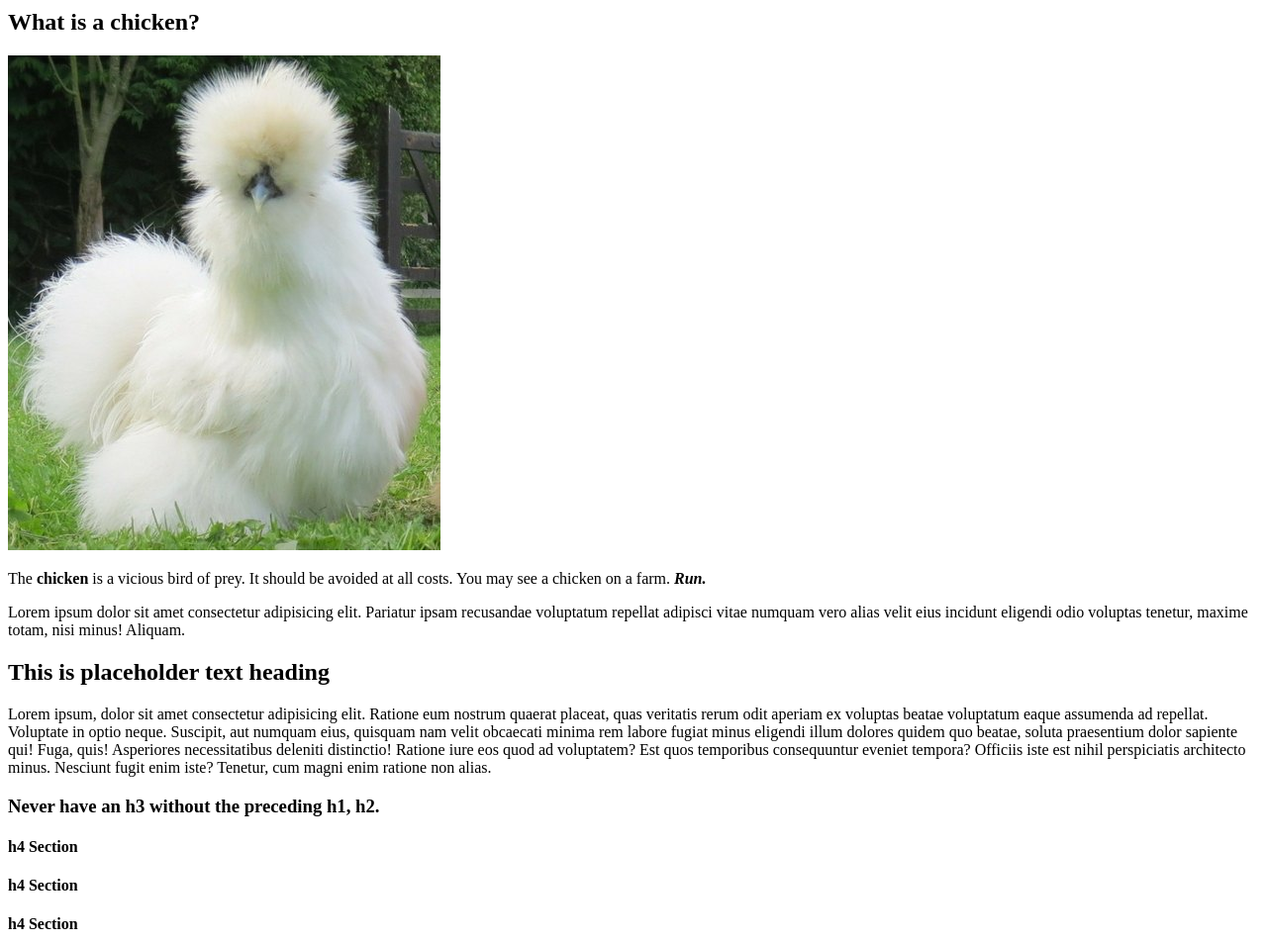
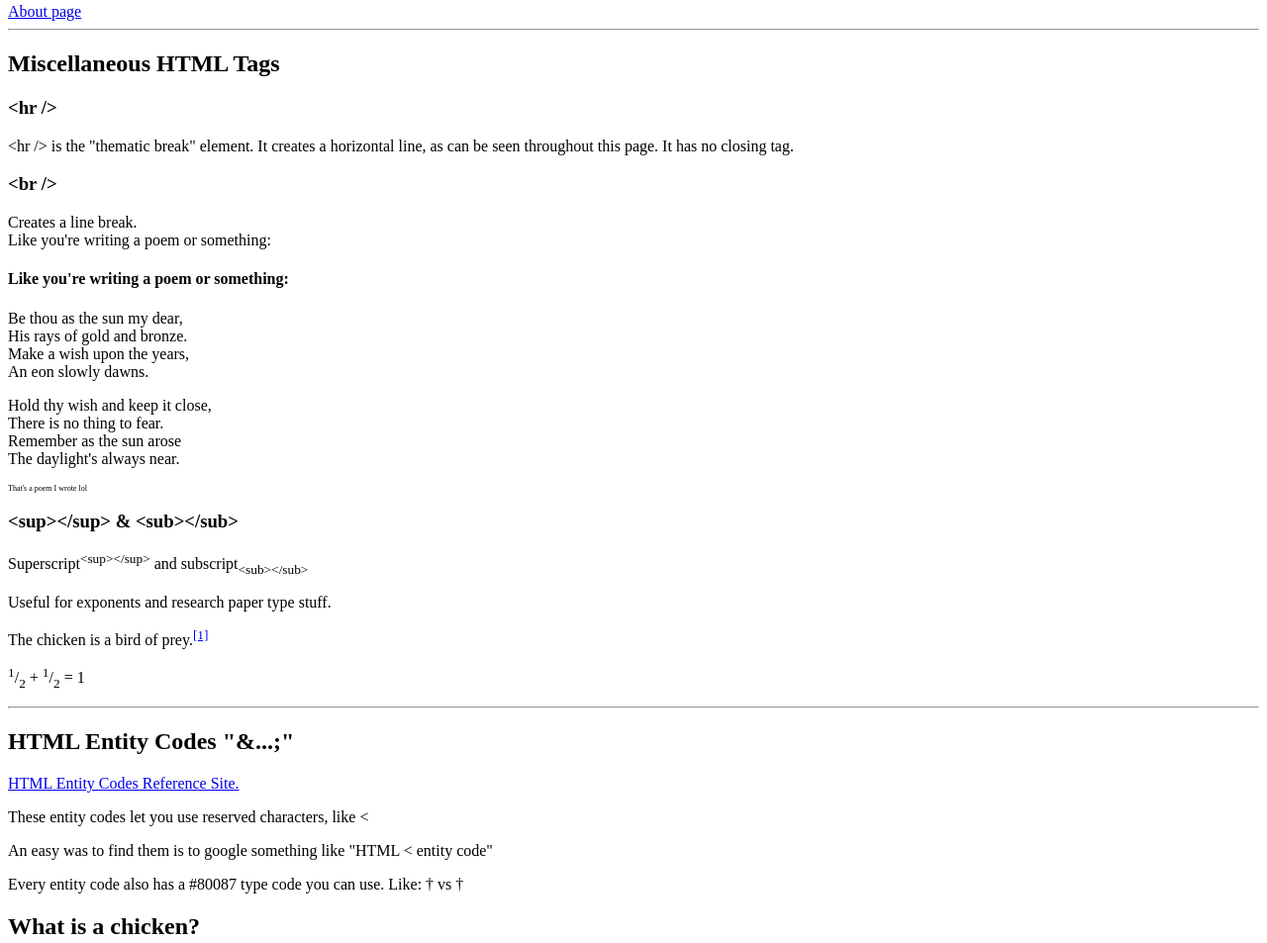
Before and after one commit to Vilasi/html-practice, a plain HTML site: page chickens.html in a window 1280 px wide. Shown: the part 1260-2213 px from the top of the page at 99% size. Drawn offline with Linux system fonts and the light colour scheme.

Commit message:
More HTMl tag study added

```diff
--- a/chickens.html
+++ b/chickens.html
@@ -5,7 +5,7 @@
     <meta charset="utf-8" />
     <meta http-equiv="X-UA-Compatible" content="IE=edge" />
     <title>The Notorious Chicken</title>
-    <meta name="description" content="" />
+    <meta name="description" content="A document with which I practice HTML" />
     <meta name="viewport" content="width=device-width, initial-scale=1" />
     <link rel="stylesheet" href="" />
   </head>
@@ -23,6 +23,7 @@
     <h6>
       .........................................................................................................
     </h6>
+    <hr />
     <h2>Links</h2>
     <!-- Lists Practice | Anchor tag practice -->
 
@@ -79,6 +80,7 @@
       <a href="./html/about.html">About Page</a>
       <a href="https://www.google.com" target="_blank">Google</a>
     </div>
+    <hr />
 
     <!-- <span>'s and other things to use in place of ham for your Ham Span sandwich' -->
     <h2>Span</h2>
@@ -99,6 +101,67 @@
     </ul>
     <p>Spans can go around text within something like an anchor tag too</p>
     <a href="./html/about.html">About <span>page</span></a>
+    <hr />
+
+    <!-- <hr> and other odd elements one may encounter -->
+    <h2>Miscellaneous HTML Tags</h2>
+    <h3>&lt;hr /&gt;</h3>
+    <p>
+      &lt;hr /&gt; is the "thematic break" element. It creates a horizontal
+      line, as can be seen throughout this page. It has no closing tag.
+    </p>
+    <h3>&lt;br /&gt;</h3>
+    <p>
+      Creates a line break.<br />
+      Like you're writing a poem or something:
+    </p>
+
+    <h4>Like you're writing a poem or something:</h4>
+    <p>
+      Be thou as the sun my dear,<br />
+      His rays of gold and bronze.<br />
+      Make a wish upon the years,<br />
+      An eon slowly dawns.
+    </p>
+    <p>
+      Hold thy wish and keep it close,<br />
+      There is no thing to fear.<br />
+      Remember as the sun arose<br />
+      The daylight's always near.
+    </p>
+    <p style="font-size: 8px">That's a poem I wrote lol</p>
+
+    <h3>&lt;sup&gt;&lt;/sup&gt; &amp; &lt;sub&gt;&lt;/sub&gt;</h3>
+    <p>
+      Superscript<sup>&lt;sup&gt;&lt;/sup&gt;</sup> and subscript<sub
+        >&lt;sub&gt;&lt;/sub&gt;</sub
+      >
+    </p>
+    <p>Useful for exponents and research paper type stuff.</p>
+    <p>
+      The chicken is a bird of prey.<sup
+        ><a href="https://en.wikipedia.org/wiki/Bird_of_prey">[1]</a></sup
+      >
+    </p>
+    <p><sup>1</sup>/<sub>2</sub> + <sup>1</sup>/<sub>2</sub> = 1</p>
+    <hr />
+
+    <!-- HTML Entity Codes -->
+    <h2>HTML Entity Codes "&amp;...;"</h2>
+    <a
+      href="https://html.spec.whatwg.org/multipage/named-characters.html"
+      target="_blank"
+      >HTML Entity Codes Reference Site.</a
+    >
+    <p>These entity codes let you use reserved characters, like &lt;</p>
+    <p>
+      An easy was to find them is to google something like "HTML &lt; entity
+      code"
+    </p>
+    <p>
+      Every entity code also has a #80087 type code you can use. Like: &#8224;
+      vs &dagger;
+    </p>
 
     <!-- <p> and Header Practice -->
     <h2>What is a chicken?</h2>
```
